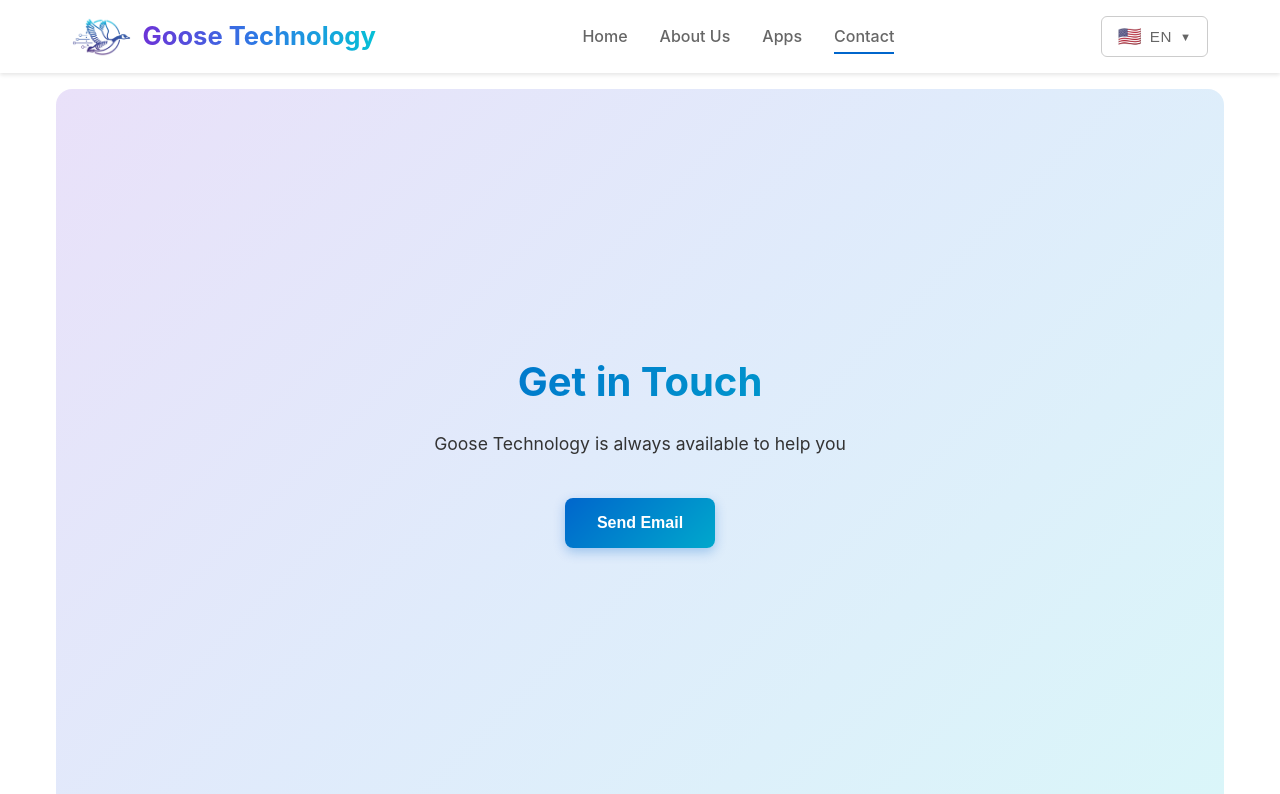
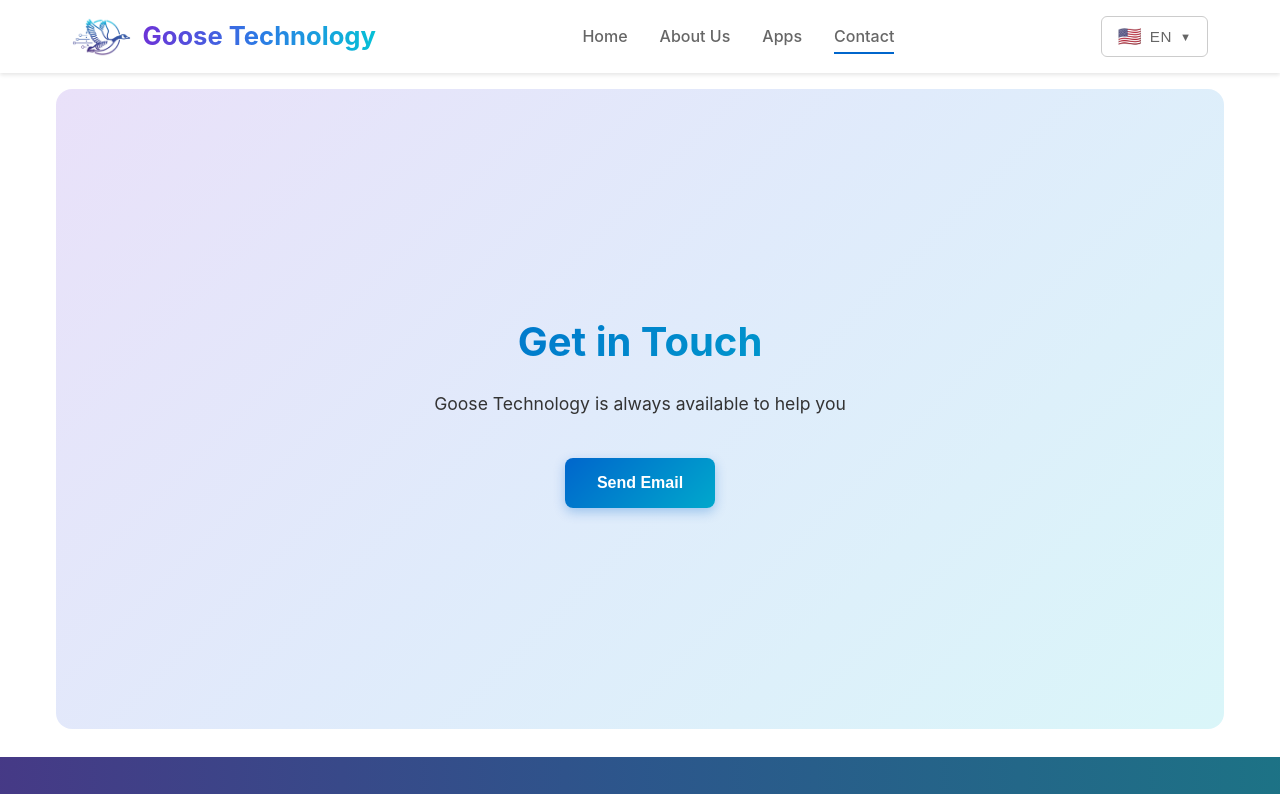
Before and after one commit to dgmieth/goosetechnologypage, a Next.js app in the folder goosetechwebpage/: page /en-us/contact in a window 1280 px wide. Shown: the top 794 px of the page. Built offline with nearby package versions, Linux system fonts and the light colour scheme.

Commit message:
Update contact.css

```diff
--- a/goosetechwebpage/src/app/contact.css
+++ b/goosetechwebpage/src/app/contact.css
@@ -1,7 +1,7 @@
 /* Contact Page Styles */
 
 .contact-page {
-  min-height: calc(100vh - 80px);
+  min-height: 80vh;
   display: flex;
   align-items: center;
   justify-content: center;
```
